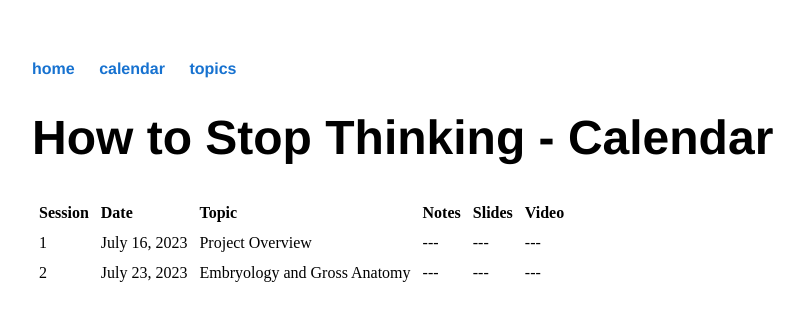
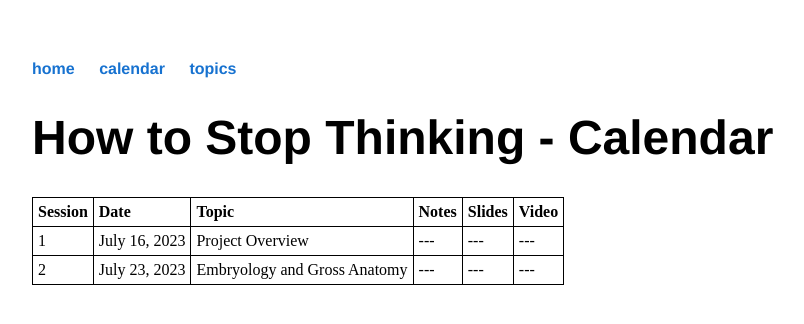
Before and after one commit to maxpensack/maxpensack.github.io, a Jekyll site: the page built from howtostopthinking/calendar/index.html, in a window 1280 px wide. Shown: the top 324 px of the page, without its empty margins (160-964 px from the left). Built offline with Jekyll 4.4.1, drawn with Linux system fonts in a browser that asks for light colours.

Commit message:
Update main.css

```diff
--- a/css/main.css
+++ b/css/main.css
@@ -42,8 +42,9 @@ ul.posts li {
     list-style: none;
 }
 
-table {
-    border-bottom: #333;
+table, th, td {
+    border: 1px solid black;
+    border-collapse: collapse;
 }
 
 th, td {
```
